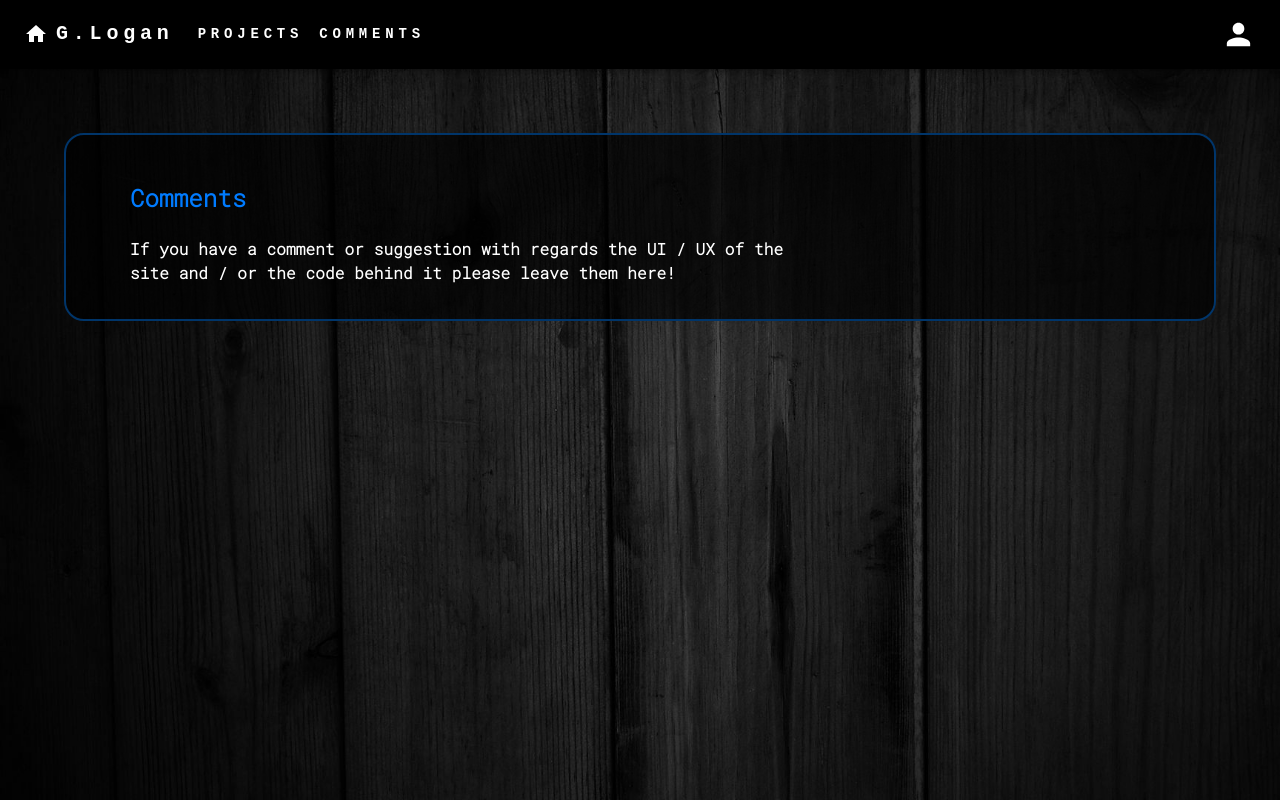
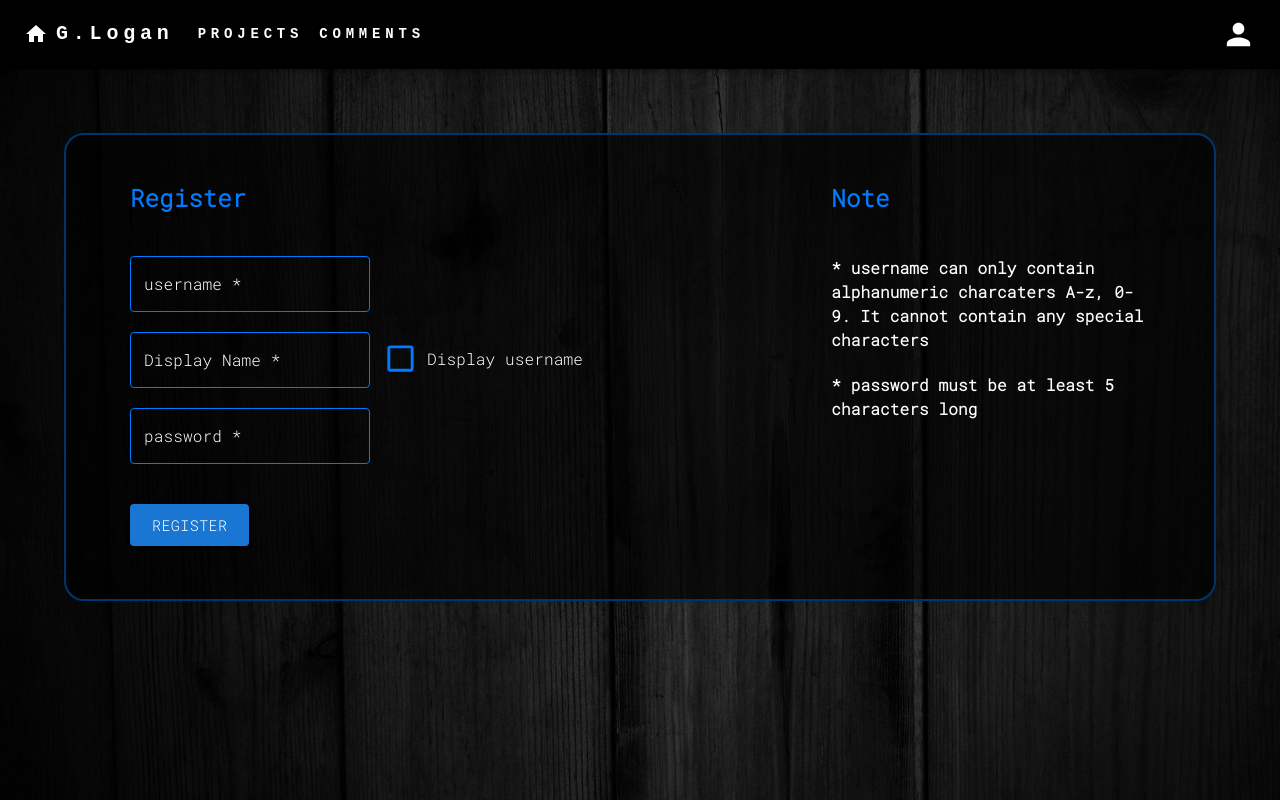
Before and after one commit to ogrruz/profile-website-frontend, a React (Create React App) app in the folder frontend/: page /Register in a window 1280 px wide. Built offline with nearby package versions, Linux system fonts and the light colour scheme.

Commit message:
Login and Register components UI implemented Logic remains to be completed

```diff
--- a/frontend/src/components/App.js
+++ b/frontend/src/components/App.js
@@ -3,11 +3,11 @@ import {BrowserRouter as Router,Routes, Route, BrowserRouter} from "react-router
 
 import NavBar from "./NavBar.js";
 import Contact from './Contact';
-import Projects from './Projects'
-import Comments from './Comments'
-import Main from './Main'
-import Register from './Register.js';
+import Projects from './Projects';
+import Comments from './Comments';
+import Main from './Main';
 import Login from './Login.js';
+import Register from "./Register.js";
 import { AuthProvider } from "./AuthContext.js";
 
 function handleDownload() {
@@ -35,12 +35,12 @@ function App() {
       <NavBar/>
       <div className="App-padding"></div>
       <Routes>
-          <Route exact path="/" element={Main}></Route>
-          <Route exact path='/Contact' element={Contact}></Route>
-          <Route exact path='/Projects' element={Projects}></Route>
-          <Route exact path='/Comments' element={Comments}></Route>
-          <Route exact path='/Login' element={Login}></Route>
-          <Route exact path='/Register' element={Register}></Route>
+          <Route key="main" exact path="/" element={Main}></Route>
+          <Route key="contact" exact path='/Contact' element={Contact}></Route>
+          <Route key="projects" exact path='/Projects' element={Projects}></Route>
+          <Route key="comments" exact path='/Comments' element={Comments}></Route>
+          <Route key="login" exact path='/Login' element={Login()}></Route>
+          <Route key="register" exact path='/Register' element={Register()}></Route>
       </Routes>
     </div>
 
--- a/frontend/src/components/Login.js
+++ b/frontend/src/components/Login.js
@@ -1,28 +1,57 @@
 import React, { useState } from 'react';
 import { useAuth } from './AuthContext';
-import { Box, Container, Grid, Item, Typography, Button } from "@mui/material";
+import { Box, Container, Grid, Item, Typography, Button, TextField } from "@mui/material";
 import "./styling/LoginRegister.css"
+import { Link } from 'react-router-dom';
 
-function Login() {
+const Login = () => {
 
+    const [username, setUsername] = useState("");
+    const [password, setPassword] = useState("");
 
-
-  return (
+    return (
     <Container>
             <div className="Grid_background">
                 <Grid container spacing={0} sx={{paddingBottom: "1vmax"}}>
                     <Grid xs={8} className='' color={"white"} paddingLeft={'5vmax'}>
                         < Typography className="Comments_welcome_text_2" color={"white"}>
-                            <h2 style={{color: '#007bff'}}>
-                                Comments
+                            <h2 style={{color: '#007bff', marginBottom: '40px'}}>
+                                Sign in or create an account
                             </h2>
-                            <h4>If you have a comment or suggestion with regards the UI / UX of the site and / or the code behind it please leave them here!</h4>
+                            <div style={{ marginBottom: '20px', marginTop: '20px' }}>
+                                <TextField
+                                    required
+                                    id='login-username'
+                                    label="username"
+                                    defaultValue=""
+                                    color="primary"
+                                    className="custom-textfield"
+                                />
+                            </div>
+                            <div style={{ marginBottom: '20px' }}>
+                                <TextField
+                                    required
+                                    id='login-password'
+                                    label="password"
+                                    defaultValue=""
+                                    className='custom-textfield'
+                                    type='password'
+                                />
+                            </div>
+                            <div style={{marginBottom:'40px', marginTop: '40px'}}>
+                                <Button variant="contained" sx={{marginRight: "1vmax"}} size='large'>
+                                    Login
+                                </Button>
+                            </div>
+                            <div style={{ marginBottom: '20px' }}>
+                                Dont have an account? <Link to="/register">Register</Link>
+                            </div>
                         </Typography>
                     </Grid>
                 </Grid>
             </div>
         </Container>
-  );
+    );
 };
 
-export default Login();
+export default Login;
--- a/frontend/src/components/Main.js
+++ b/frontend/src/components/Main.js
@@ -51,7 +51,7 @@ function Main(){
                 <h5>
                   Welcome to my profile website! I'm a junior software engineer looking to dive into the software industry.
                   This website serves as a project to test and demonstrate my familiarity with basic aspects of full-stack developlment.
-                  It's built through a combination of Spring Boot back-end, ReactJs front end and PostgreSQL database.
+                  It's built through a combination of Spring Boot back-end, ReactJs front end and a PostgreSQL database.
                 </h5>
                 <h5>
                   Please feel free to look around. You can find the code for this website at the Projects endpoint.
--- a/frontend/src/components/NavBar.js
+++ b/frontend/src/components/NavBar.js
@@ -173,7 +173,7 @@ function ResponsiveAppBar() {
                   </MenuItem>
                 ))
               ) : (
-                <MenuItem onClick={ () => {handleCloseUserMenu(); navigate('/Register')}}>
+                <MenuItem onClick={ () => {handleCloseUserMenu(); navigate('/Login')}}>
                   <Typography textAlign="center">Log in</Typography>
                 </MenuItem>
               )}
--- a/frontend/src/components/Register.js
+++ b/frontend/src/components/Register.js
@@ -1,9 +1,26 @@
 import React, { useState } from 'react';
 import { useAuth } from './AuthContext';
-import { Box, Container, Grid, Item, Typography, Button } from "@mui/material";
+import { Box, Container, Grid, Item, Typography, Button, TextField, Checkbox, FormControlLabel, FormGroup } from "@mui/material";
 import "./styling/LoginRegister.css"
+import { Link } from 'react-router-dom';
 
-function Register() {
+const Register = () => {
+
+    const [username, setUsername] = React.useState("");
+    const [displayName, setDisplayName] = React.useState("");
+    const [password, setPassword] = React.useState("");
+
+    const handleUsernameChange = (event) => {
+
+    }
+
+    const handleDisplayNameChange = (event) => {
+
+    }
+
+    const handlePasswordChange = (event) => {
+
+    }
 
 
     return (
@@ -12,10 +29,58 @@ function Register() {
                 <Grid container spacing={0} sx={{paddingBottom: "1vmax"}}>
                     <Grid xs={8} className='' color={"white"} paddingLeft={'5vmax'}>
                         < Typography className="Comments_welcome_text_2" color={"white"}>
-                          <h2 style={{color: '#007bff'}}>
-                              Comments
+                            <h2 style={{color: '#007bff', marginBottom: '40px'}}>
+                                Register
                             </h2>
-                          <h4>If you have a comment or suggestion with regards the UI / UX of the site and / or the code behind it please leave them here!</h4>
+                            <div style={{ marginBottom: '20px', marginTop: '20px' }}>
+                                <TextField
+                                    required
+                                    id='register-username'
+                                    label="username"
+                                    defaultValue=""
+                                    color="primary"
+                                    className="custom-textfield"
+                                />
+                            </div>
+                            <div style={{ marginBottom: '20px' }}>
+                                <TextField
+                                    required
+                                    id='register-display-name'
+                                    label="Display Name"
+                                    defaultValue=""
+                                    className='custom-textfield'
+                                    sx={{paddingRight: "15px"}}
+                                />
+                                <FormControlLabel control={<Checkbox size='large' className='custom-checkbox'/>} label="Display username"/>
+                            </div>
+                            <div style={{ marginBottom: '20px' }}>
+                                <TextField
+                                    required
+                                    id='register-password'
+                                    label="password"
+                                    defaultValue=""
+                                    className='custom-textfield'
+                                    type='password'
+                                />
+                            </div>
+                            <div style={{marginBottom:'40px', marginTop: '40px'}}>
+                                <Button variant="contained" sx={{marginRight: "1vmax"}} size='large'>
+                                    Register
+                                </Button>
+                            </div>
+                        </Typography>
+                    </Grid>
+                    <Grid xs={4} className='' color={"white"} paddingRight={'5vmax'}>
+                        <Typography className="Comments_welcome_text_2" color={"white"}>
+                        <   h2 style={{color: '#007bff', marginBottom: '40px'}}>
+                                Note
+                            </h2>
+                            <h4>
+                                * username can only contain alphanumeric charcaters A-z, 0-9. It cannot contain any special characters
+                            </h4>
+                            <h4>
+                                * password must be at least 5 characters long
+                            </h4>
                         </Typography>
                     </Grid>
                 </Grid>
@@ -24,4 +89,4 @@ function Register() {
     );
 };
 
-    export default Register();
+export default Register;
--- a/frontend/src/components/styling/LoginRegister.css
+++ b/frontend/src/components/styling/LoginRegister.css
@@ -1,4 +1,11 @@
 @import-normalise;
+
+@font-face {
+  font-family: 'Roboto';
+  src: url(./fonts/Roboto_Mono/static/RobotoMono-Light.ttf) format('truetype');
+  font-weight: normal;
+  font-style: normal;
+}
 
 body, html {
     height: 100%;
@@ -14,3 +21,31 @@ body, html {
     background-repeat: repeat;
     background-size: cover;
 }
+
+.custom-textfield label.Mui-focused {
+  color: white;
+}
+
+.custom-textfield label {
+  color: white;
+}
+
+.custom-textfield .MuiOutlinedInput-root fieldset {
+  border-color: #007bff;
+}
+
+.custom-textfield .MuiOutlinedInput-root:hover fieldset {
+  border-color: white;
+}
+
+.custom-textfield .MuiOutlinedInput-root.Mui-focused fieldset {
+  border-color: white;
+}
+
+.custom-textfield input {
+  color: white;
+}
+
+.custom-checkbox .MuiSvgIcon-root {
+  color: #007bff;
+}
```
Lines whose indentation alone changed are shown as unchanged.
